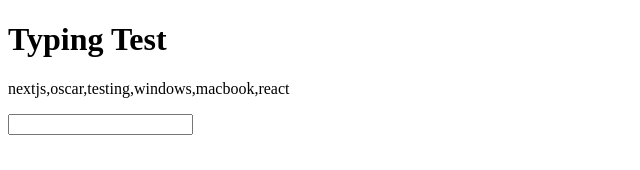
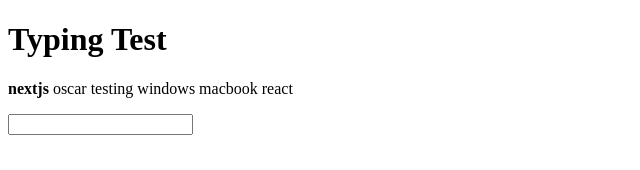
Before and after one commit to oscarholt/typing-test-v3, a React (Create React App) app: page / in a window 1280 px wide. Shown: the top 170 px of the page, without its empty margins (0-640 px from the left). Built offline with nearby package versions, Linux system fonts and the light colour scheme.

Commit message:
bold current word

```diff
--- a/src/App.js
+++ b/src/App.js
@@ -9,11 +9,17 @@
   const [userInput, setUserInput] = useState("")
   const cloud = useRef(getCloud())
 
+  const [activeWordIndex, setActiveWordIndex] = useState(0)
 
   return (
     <div>
       <h1>Typing Test</h1>
-      <p>{cloud.current.toString()}</p>
+      <p>{cloud.current.map((word, index) => {
+        if(index === activeWordIndex){
+          return <b>{word} </b>
+        }
+        return <span>{word} </span>
+      })}</p>
       <input
         type='text'
         value={userInput}
```
